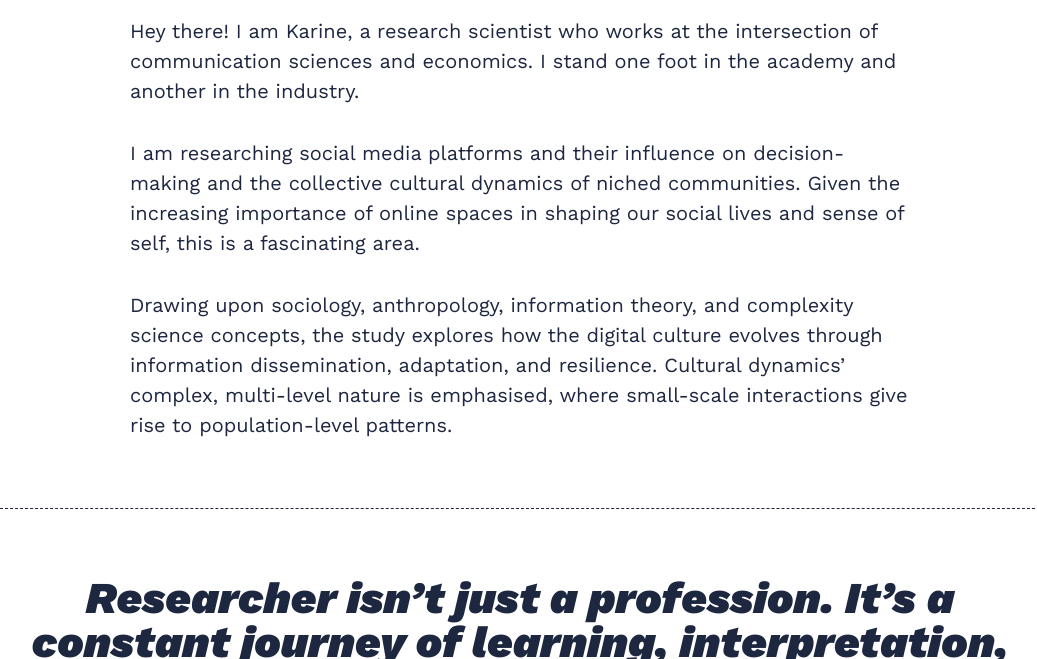
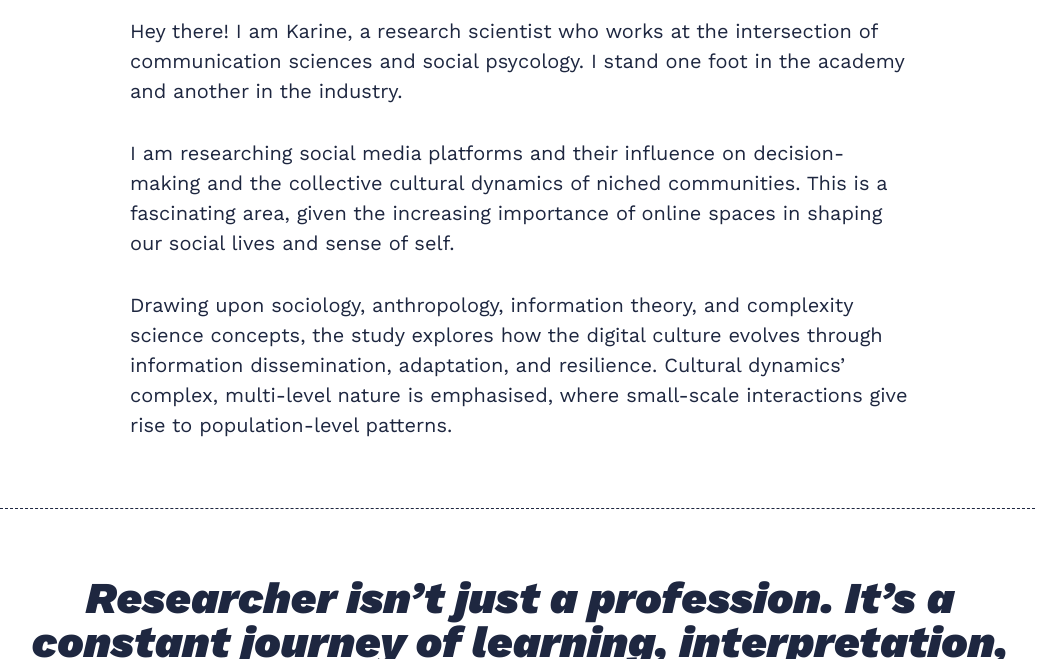
Before and after one commit to kargam0167/kargam0167.github.io, a Jekyll site: the page built from _pages/about.md, in a window 1280 px wide and 900 px high, scrolled down 422 px, cut to the strip 241-900 px from the top of the window. Shown: the whole strip, without its empty margins (120-1157 px from the left). Built offline with Jekyll 4.4.1, drawn with Linux system fonts in a browser that asks for light colours; nearby versions of some CDN libraries.

Commit message:
Update about.md

```diff
--- a/_pages/about.md
+++ b/_pages/about.md
@@ -8,10 +8,10 @@ permalink: /about/
 
 </div>
 
-Hey there! I am Karine, a research scientist who works at the intersection of communication sciences and economics. I stand one foot in the academy and another in the industry.
+Hey there! I am Karine, a research scientist who works at the intersection of communication sciences and social psycology. I stand one foot in the academy and another in the industry.
 
 
-I am researching social media platforms and their influence on decision-making and the collective cultural dynamics of niched communities. Given the increasing importance of online spaces in shaping our social lives and sense of self, this is a fascinating area.
+I am researching social media platforms and their influence on decision-making and the collective cultural dynamics of niched communities. This is a fascinating area, given the increasing importance of online spaces in shaping our social lives and sense of self.
 
 Drawing upon sociology, anthropology, information theory, and complexity science concepts, the study explores how the digital culture evolves through information dissemination, adaptation, and resilience. Cultural dynamics' complex, multi-level nature is emphasised, where small-scale interactions give rise to population-level patterns.
 
```
